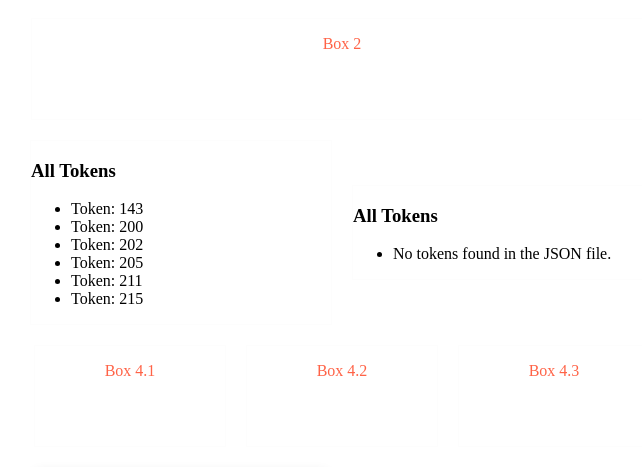
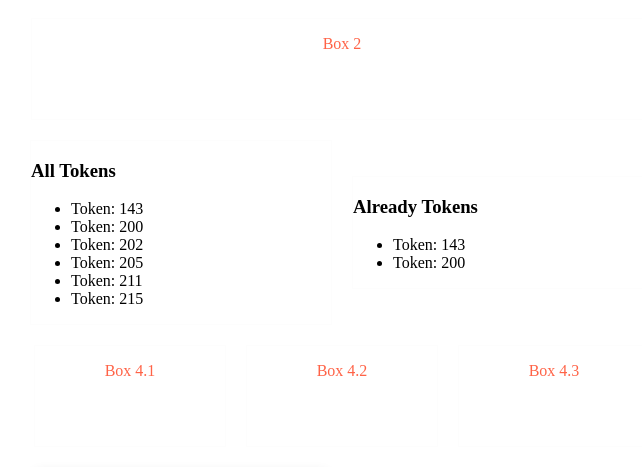
Before and after one commit to Basharul2002/WEB-TECH, a PHP site: page / in a window 1280 px wide. Shown: the part 148-615 px from the top of the page, without its empty margins (298-940 px from the left). Run offline with PHP 8.4, Linux system fonts and the light colour scheme.

Commit message:
Update 1. Book Shop{Used Token added]

```diff
--- a/1. Book Shop/index.php
+++ b/1. Book Shop/index.php
@@ -45,15 +45,15 @@
 
         <!-- Second Box 3 -->
         <div class="box3">
-        <h3>All Tokens</h3>
+        <h3>Already Tokens</h3>
             <ul>
                 <?php
-                if (file_exists("./usedtoken.json")) {
-                    $jsonData = json_decode(file_get_contents("./usedtoken.json"), true);
+                if (file_exists("./token.json")) {
+                    $jsonData = json_decode(file_get_contents("./token.json"), true);
 
-                    if (isset($jsonData[0]['token']))
+                    if (isset($jsonData[0]['UsedToken']))
                     {
-                        foreach ($jsonData[0]['token'] as $token)
+                        foreach ($jsonData[0]['UsedToken'] as $token)
                             echo "<li>Token: $token</li>";
                     }
                     else
--- a/1. Book Shop/token.json
+++ b/1. Book Shop/token.json
@@ -1,5 +1,16 @@
 [
     {
-        "token": [143, 200, 202, 205, 211, 215]
+        "token": [
+            143,
+            200,
+            202,
+            205,
+            211,
+            215
+        ],
+        "UsedToken": [
+            "143",
+            "200"
+        ]
     }
 ]
```
Also changed, not shown: 1. Book Shop/process.php (+40 -2 lines), 1. Book Shop/usedtoken.json (deleted).
